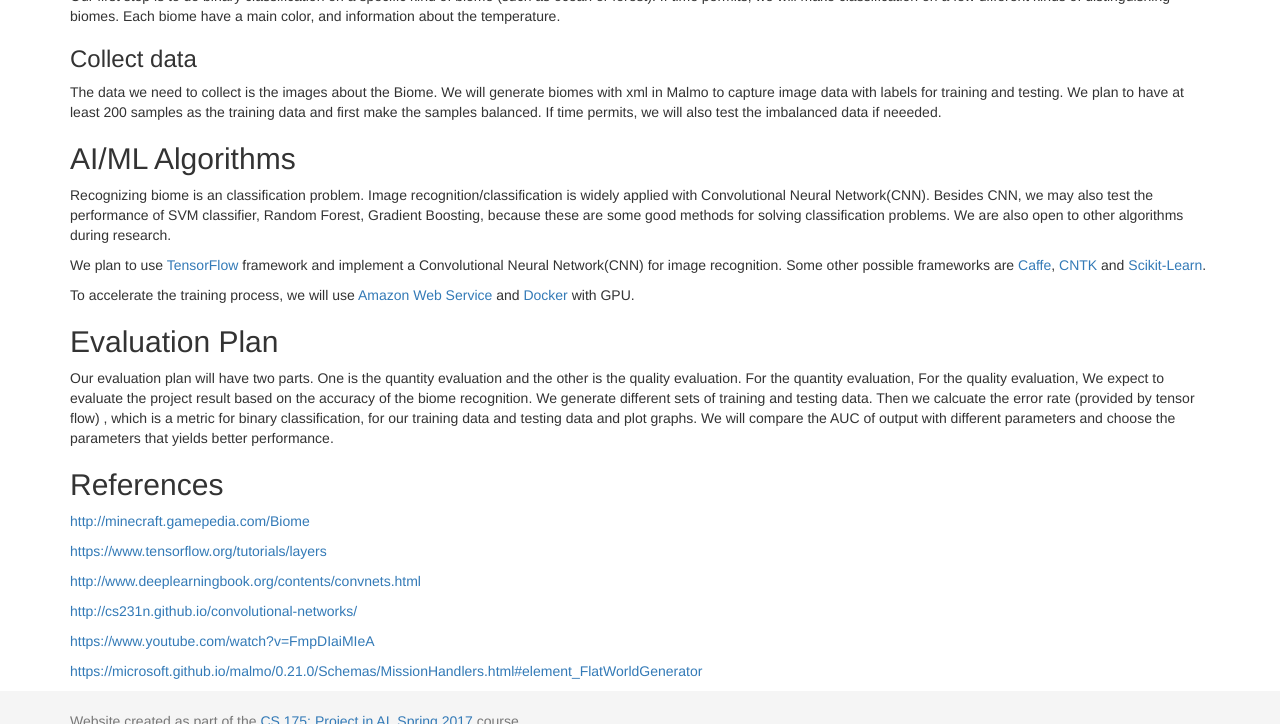
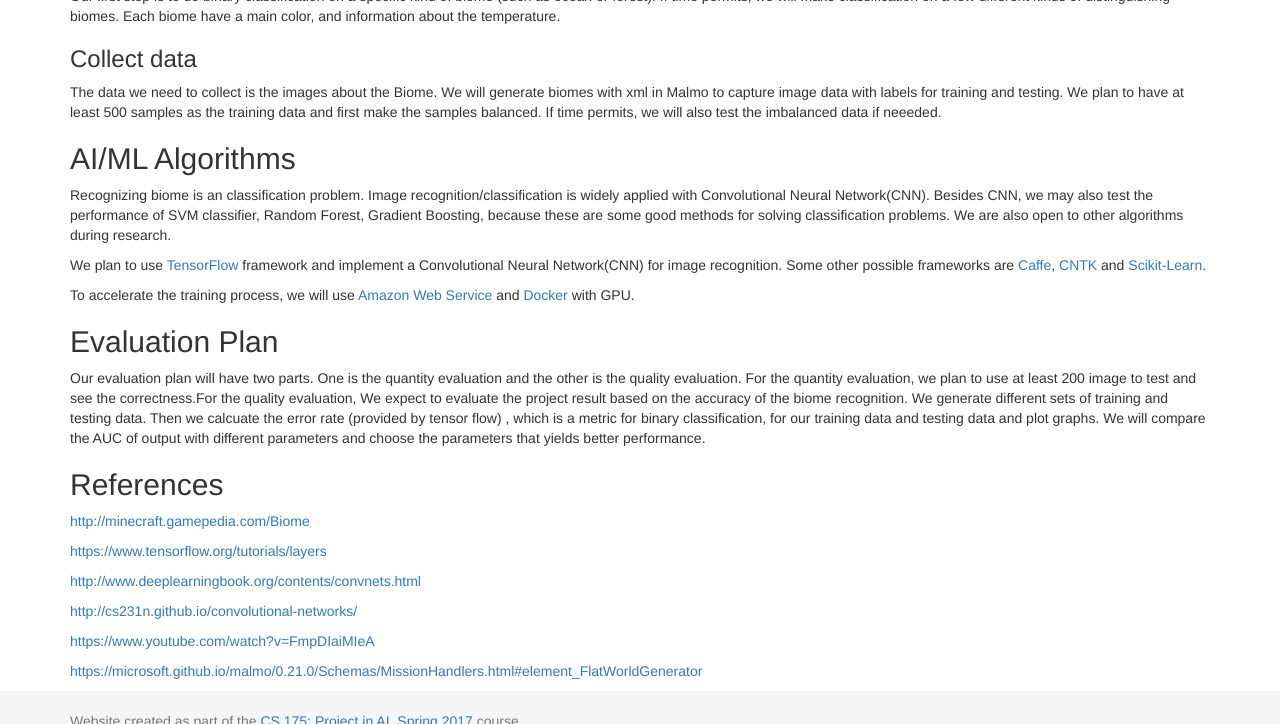
Before and after one commit to jennyzeng/Minecraft-AI, a Jekyll site: the page built from docs/proposal.md, in a window 1280 px wide and 900 px high, scrolled down 638 px, cut to the strip 176-900 px from the top of the window. Built offline with Jekyll 4.4.1, drawn with Linux system fonts in a browser that asks for light colours.

Commit message:
Update proposal.md

```diff
--- a/docs/proposal.md
+++ b/docs/proposal.md
@@ -17,7 +17,7 @@
 
 ### Collect data
 
-The data we need to collect is the images about the Biome. We will generate biomes with xml in Malmo to capture image data with labels for training and testing. We plan to have at least 200 samples as the training data and first make the samples balanced. If time permits, we will also test the imbalanced data if neeeded.
+The data we need to collect is the images about the Biome. We will generate biomes with xml in Malmo to capture image data with labels for training and testing. We plan to have at least 500 samples as the training data and first make the samples balanced. If time permits, we will also test the imbalanced data if neeeded.
 
 ## AI/ML Algorithms
 
@@ -29,8 +29,7 @@
 
 ## Evaluation Plan
 
-Our evaluation plan will have two parts. One is the quantity evaluation and the other is the quality evaluation. For the quantity evaluation,
-For the quality evaluation, We expect to evaluate the project result based on the accuracy of the biome recognition. We generate different sets of training and testing data. Then we calcuate the error rate (provided by tensor flow) , which is a metric for binary classification, for our training data and testing data and plot graphs. We will compare the AUC of output with different parameters and choose the parameters that yields better performance.
+Our evaluation plan will have two parts. One is the quantity evaluation and the other is the quality evaluation. For the quantity evaluation, we plan to use at least 200 image to test and see the correctness.For the quality evaluation, We expect to evaluate the project result based on the accuracy of the biome recognition. We generate different sets of training and testing data. Then we calcuate the error rate (provided by tensor flow) , which is a metric for binary classification, for our training data and testing data and plot graphs. We will compare the AUC of output with different parameters and choose the parameters that yields better performance.
 
 ## References
 
```
